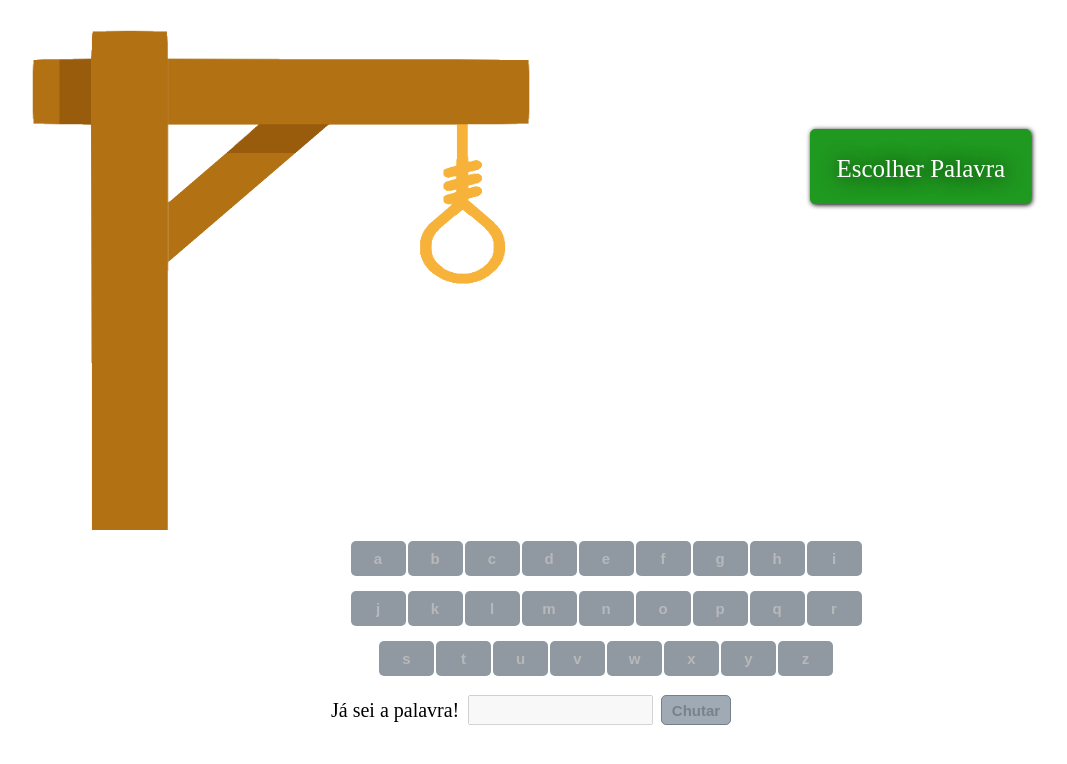
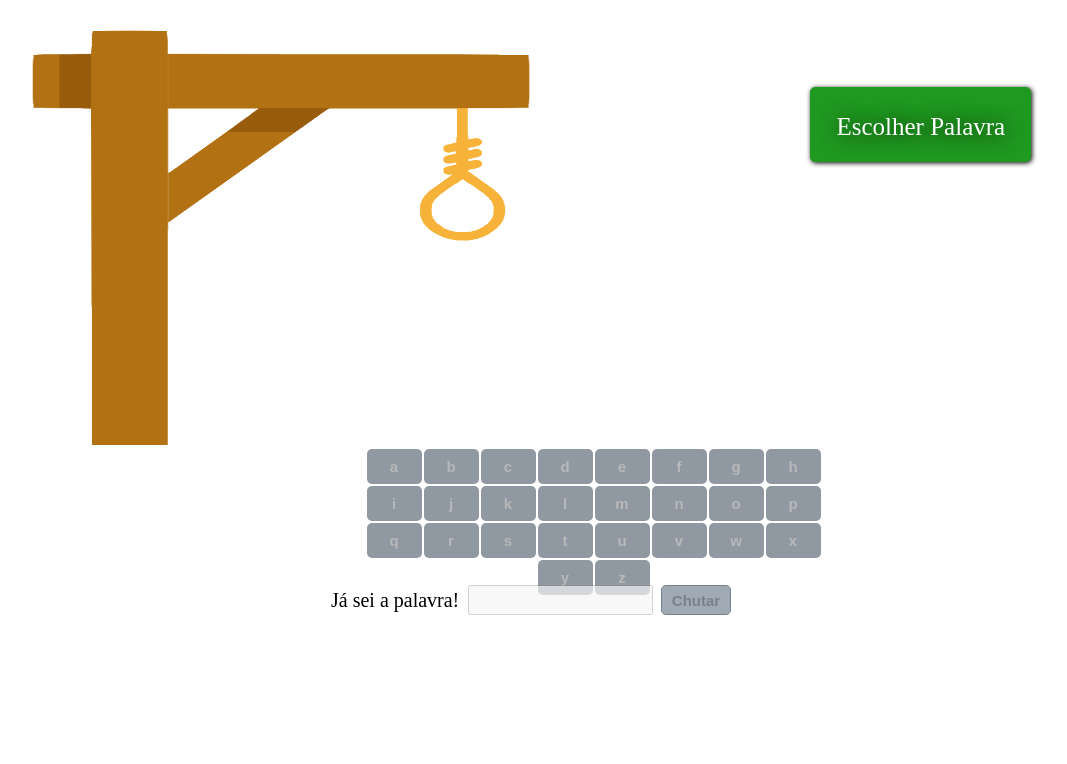
Before and after one commit to brenokamura/projeto8-jogoforca-, a React (Create React App) app: page / in a window 1280 px wide. Shown: the top 764 px of the page, without its empty margins (109-1176 px from the left). Built offline with nearby package versions, Linux system fonts and the light colour scheme.

Commit message:
Update style.css
executando correcoes

```diff
--- a/public/css/style.css
+++ b/public/css/style.css
@@ -46,7 +46,7 @@ height: auto;
 .forca-imagem>img {
   margin-top: 30px;
   width: 500px;
-  height: 500px;
+  height: 415px;
 }
 
 .teclado {
@@ -54,10 +54,10 @@ height: auto;
   align-items: center;
   justify-content: center;
   flex-wrap: wrap;
-  margin-right: 300px;
+  margin-right: 325px;
   margin-left: 450px;
   width: auto;
-  height: 150px;
+  height: 125px;
 }
 
 .letra {
```
